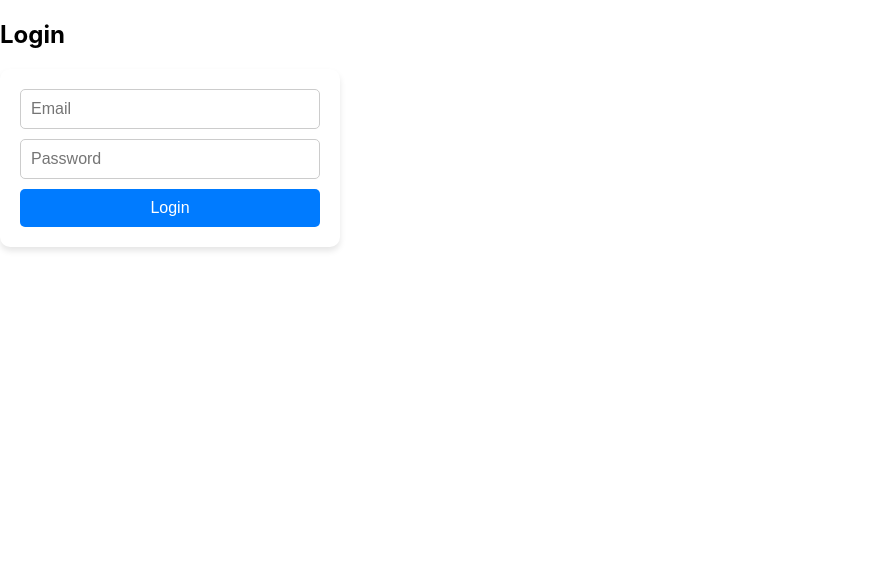
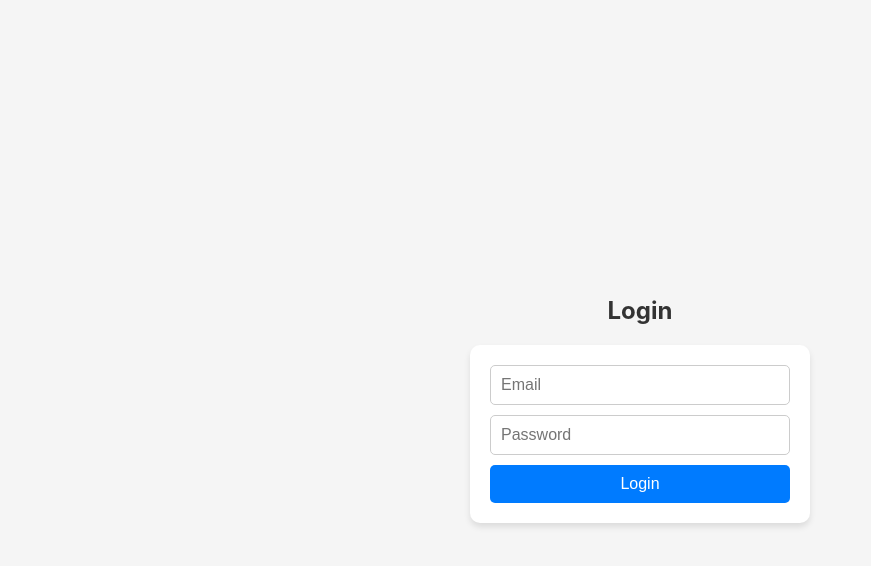
Before and after one commit to DamienBataillard/AdvancedProgramming, a React (Create React App) app in the folder frontend/: page /login in a window 1280 px wide. Shown: the top 566 px of the page, without its empty margins (0-871 px from the left). Built offline with nearby package versions, Linux system fonts and the light colour scheme.

Commit message:
1st Page

```diff
--- a/frontend/src/index.css
+++ b/frontend/src/index.css
@@ -13,8 +13,10 @@ code {
 }
 
 /* Register Page */
+/* Centrage général de la page */
 .register-container {
   display: flex;
+  flex-direction: column;
   justify-content: center;
   align-items: center;
   height: 100vh; /* Prend toute la hauteur de la fenêtre */
@@ -22,6 +24,7 @@ code {
   margin: 0;
 }
 
+/* Style du formulaire */
 form {
   background: white;
   padding: 20px;
@@ -53,3 +56,74 @@ button {
 button:hover {
   background-color: #0056b3;
 }
+
+/* Style du texte sous le formulaire */
+.register-container p {
+  margin-top: 10px;
+  font-size: 14px;
+  color: #555;
+  text-align: center; /* Centre le texte */
+}
+
+.register-container a {
+  color: #007bff;
+  text-decoration: none;
+  font-weight: bold;
+}
+
+.register-container a:hover {
+  text-decoration: underline;
+}
+
+/* Login Page */
+/* Centrage général de la page */
+.login-container {
+  display: flex;
+  flex-direction: column;
+  justify-content: center;
+  align-items: center;
+  height: 100vh; /* Prend toute la hauteur de la fenêtre */
+  background-color: #f5f5f5; /* Couleur de fond optionnelle */
+  margin: 0;
+}
+
+/* Style du formulaire */
+form {
+  background: white;
+  padding: 20px;
+  border-radius: 10px;
+  box-shadow: 0 4px 6px rgba(0, 0, 0, 0.1);
+  display: flex;
+  flex-direction: column;
+  gap: 10px; /* Espacement entre les champs */
+  width: 300px; /* Largeur du formulaire */
+}
+
+input, button {
+  padding: 10px;
+  font-size: 16px;
+  border: 1px solid #ccc;
+  border-radius: 5px;
+  width: 100%; /* Les champs occupent toute la largeur */
+  box-sizing: border-box;
+}
+
+button {
+  background-color: #007bff;
+  color: white;
+  border: none;
+  cursor: pointer;
+  transition: background-color 0.3s;
+}
+
+button:hover {
+  background-color: #0056b3;
+}
+
+/* Titre */
+.login-container h2 {
+  font-size: 24px;
+  margin-bottom: 20px;
+  color: #333;
+  text-align: center; /* Centre le titre */
+}
--- a/frontend/src/pages/Login.js
+++ b/frontend/src/pages/Login.js
@@ -1,4 +1,5 @@
 import React, { useState } from 'react';
+import '../index.css';
 
 const Login = () => {
   const [formData, setFormData] = useState({ email: '', password: '' });
@@ -7,23 +8,13 @@ const Login = () => {
     setFormData({ ...formData, [e.target.name]: e.target.value });
   };
 
-    const handleSubmit = async (e) => {
+  const handleSubmit = (e) => {
     e.preventDefault();
-        try {
-            const response = await fetch('http://localhost:5000/login', {
-                method: 'POST',
-                headers: { 'Content-Type': 'application/json' },
-                body: JSON.stringify(formData),
-            });
-            const data = await response.json();
-            console.log(data.message);
-        } catch (error) {
-            console.error('Error during login:', error);
-        }
+    console.log(formData); // Simule l'envoi du formulaire
   };
 
   return (
-        <div>
+    <div className="login-container">
       <h2>Login</h2>
       <form onSubmit={handleSubmit}>
         <input
--- a/frontend/src/pages/Register.js
+++ b/frontend/src/pages/Register.js
@@ -1,4 +1,5 @@
 import React, { useState } from 'react';
+import { Link } from 'react-router-dom'; // Import de Link pour la navigation
 import '../index.css';
 
 const Register = () => {
@@ -15,8 +16,8 @@ const Register = () => {
 
     return (
         <div className="register-container">
+            <h2>Register</h2>
             <form onSubmit={handleSubmit}>
-                <h2>Register</h2>
                 <input
                     type="text"
                     name="username"
@@ -40,6 +41,9 @@ const Register = () => {
                 />
                 <button type="submit">Register</button>
             </form>
+            <p>
+                Already have an account? <Link to="/login">Login here</Link>
+            </p>
         </div>
     );
 };
```
Lines whose indentation alone changed are shown as unchanged.
